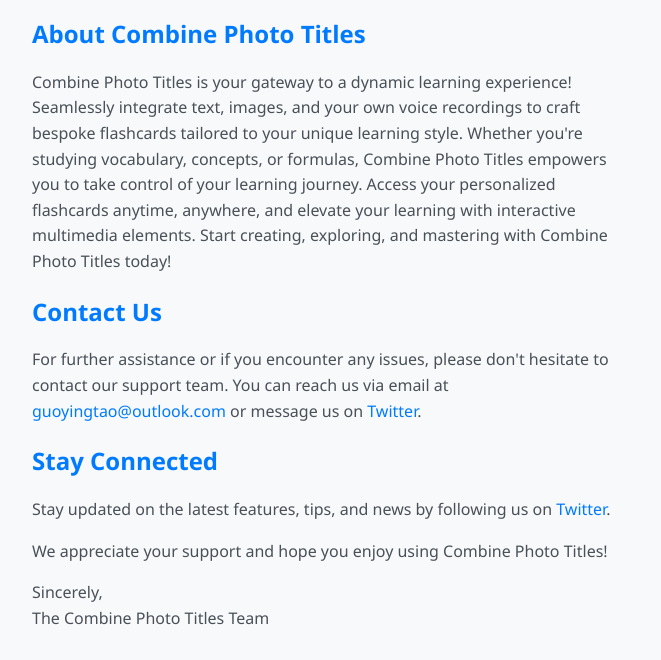
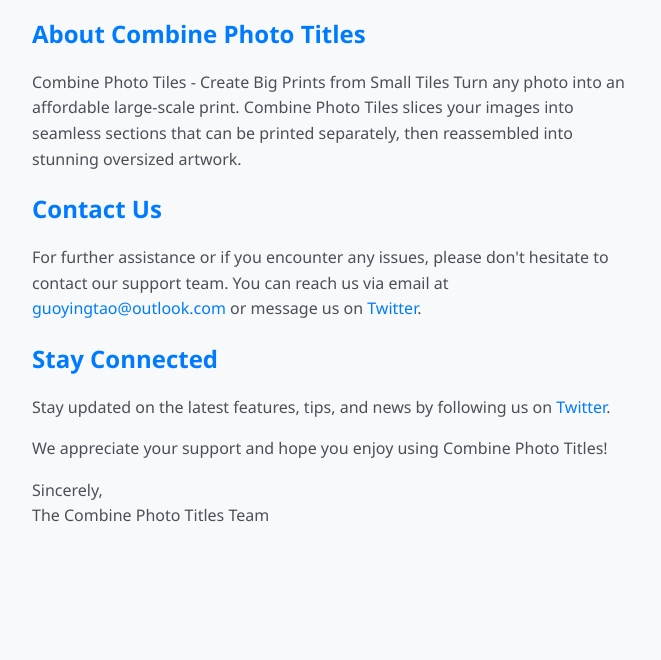
Before and after one commit to guoyingtao/guoyingtao.github.io, a website: page app/imageslicer/support.html in a window 1280 px wide. Shown: the part 140-800 px from the top of the page, without its empty margins (308-969 px from the left). Drawn offline with Linux system fonts and the light colour scheme.

```diff
--- a/app/imageslicer/support.html
+++ b/app/imageslicer/support.html
@@ -37,7 +37,8 @@
         <p>Welcome to the support page for Combine Photo Titles! We're here to assist you and make your experience with our app as smooth as possible.</p>
 
         <h2>About Combine Photo Titles</h2>
-        <p>Combine Photo Titles is your gateway to a dynamic learning experience! Seamlessly integrate text, images, and your own voice recordings to craft bespoke flashcards tailored to your unique learning style. Whether you're studying vocabulary, concepts, or formulas, Combine Photo Titles empowers you to take control of your learning journey. Access your personalized flashcards anytime, anywhere, and elevate your learning with interactive multimedia elements. Start creating, exploring, and mastering with Combine Photo Titles today!</p>
+        <p>Combine Photo Tiles - Create Big Prints from Small Tiles
+            Turn any photo into an affordable large-scale print. Combine Photo Tiles slices your images into seamless sections that can be printed separately, then reassembled into stunning oversized artwork.</p>
 
         <h2>Contact Us</h2>
         <p>For further assistance or if you encounter any issues, please don't hesitate to contact our support team. You can reach us via email at <a href="mailto:guoyingtao@outlook.com">guoyingtao@outlook.com</a> or message us on <a href="https://twitter.com/guoyingtao">Twitter</a>.</p>
```
